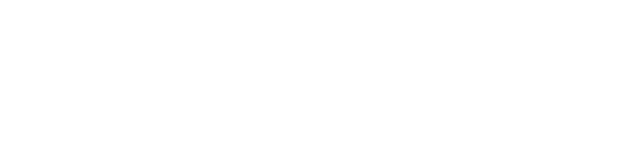
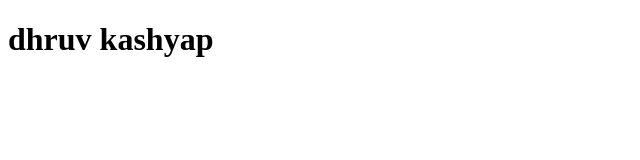
Before and after one commit to dhruvkashyap117-sys/vcs, a plain HTML site: page index.html in a window 1280 px wide. Shown: the whole page, without its empty margins (0-640 px from the left). Drawn offline with Linux system fonts and the light colour scheme.

Commit message:
second commit

```diff
--- a/index.html
+++ b/index.html
@@ -6,6 +6,6 @@
     <title>tesct</title>
 </head>
 <body>
-
+    <h1>dhruv kashyap</h1>
 </body>
 </html>
```
